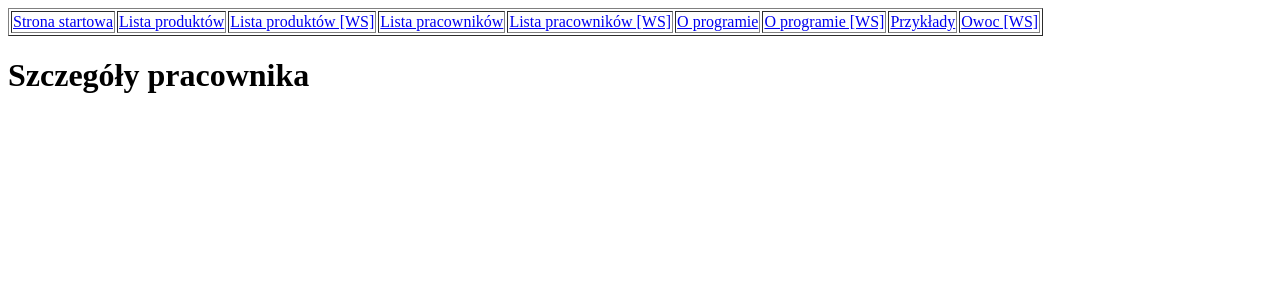
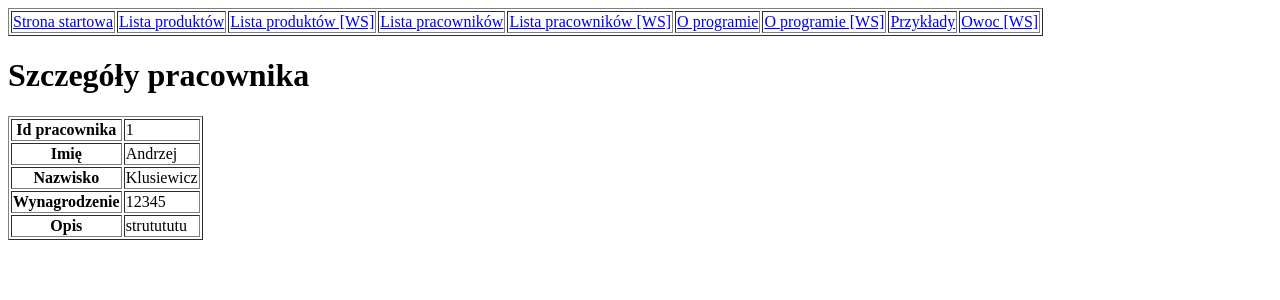
Before and after one commit to andrzejklusiewicz33/python_23012023, a Flask app: page /show_employee_details in a window 1280 px wide. Shown: the top 300 px of the page. Run offline with Flask 2, Linux system fonts and the light colour scheme.

Commit message:
zadanie 64

```diff
--- a/web/app.py
+++ b/web/app.py
@@ -19,6 +19,13 @@ def show_products():
 def products_json():
     return [e.serialize() for e in pdao.get_all()]
 
+@app.route('/show_product_details')
+def show_product_details():
+    id=request.args.get('id')
+    print(f'szczegóły produktu o id={id}')
+    return render_template("show_product_details.html")
+
+
 @app.route('/show_employees')
 def show_employees():
     return render_template("show_employees.html", employees=edao.get_all())
@@ -31,7 +38,8 @@ def employees_json():
 def show_employee_detais():
     id=request.args.get('id')
     print(f"szczegóły pracownika o id={id}")
-    return render_template("show_employee_details.html")
+    e=Employee(1,"Andrzej","Klusiewicz",12345,"strutututu")
+    return render_template("show_employee_details.html",employee=e)
 
 @app.route('/about')
 def about():
@@ -99,3 +107,6 @@ if __name__ == '__main__':
 #63. Na liście produktów dodaj do każdego produktu w kolumnie "Akcje" link do ekranu szczegółów produktu
 #Po kliknięciu na ten link powinien się pojawić ekran z menu i odpowiednim nagłówkiem, a w konsoli
 #powinna się pojawić informacja o id produktu którego szczegóły chcemy podglądać
+
+#64. Na ekranie szczegółów produktu wyświetl jakieś fejkowe
+#dane przekazane z kontrolera (obiekt klasy Product)
--- a/web/templates/show_employee_details.html
+++ b/web/templates/show_employee_details.html
@@ -7,5 +7,12 @@
 <body>
 {% include 'menu.html' %}
 <h1>Szczegóły pracownika</h1>
+<table border="1">
+    <tr><th>Id pracownika</th><td>{{ employee.employee_id }}</td></tr>
+    <tr><th>Imię</th><td>{{ employee.first_name }}</td></tr>
+    <tr><th>Nazwisko</th><td>{{ employee.last_name }}</td></tr>
+    <tr><th>Wynagrodzenie</th><td>{{ employee.salary }}</td></tr>
+    <tr><th>Opis</th><td>{{ employee.description }}</td></tr>
+</table>
 </body>
 </html>
--- a/web/templates/show_products.html
+++ b/web/templates/show_products.html
@@ -10,7 +10,11 @@
 <table border="1">
     <tr><th>Id produktu</th><th>Nazwa</th><th>Cena</th><th>Akcje</th></tr>
     {% for p in products %}
-        <tr><td>{{ p.product_id }}</td><td>{{ p.product_name }}</td><td>{{ p.price }}</td><td>---</td></tr>
+        <tr><td>{{ p.product_id }}</td><td>{{ p.product_name }}</td><td>{{ p.price }}</td>
+            <td>
+            <a href="show_product_details?id={{ p.product_id }}">Pokaż szczegóły</a>
+            </td>
+        </tr>
     {% endfor %}
 </table>
 </body>
```
Also changed, not shown: web/templates/show_product_details.html (added, +11 -0 lines).
